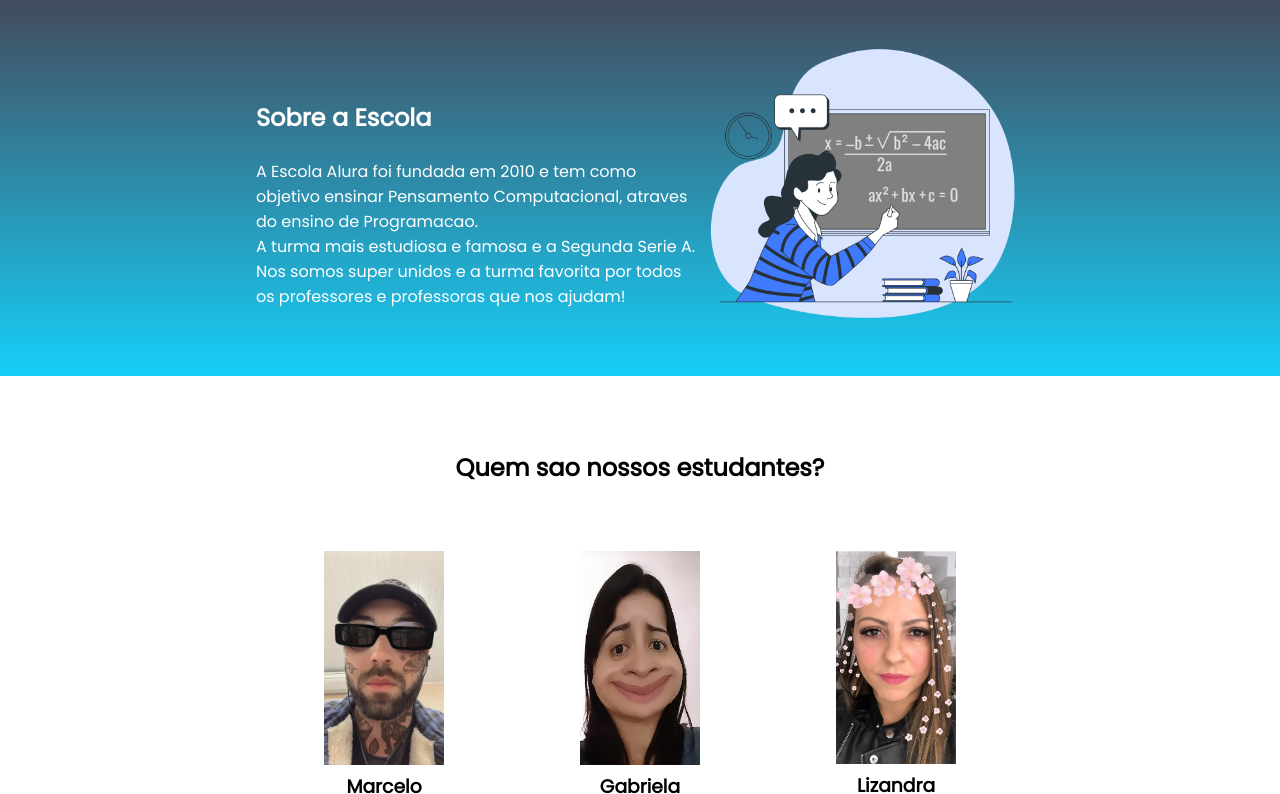
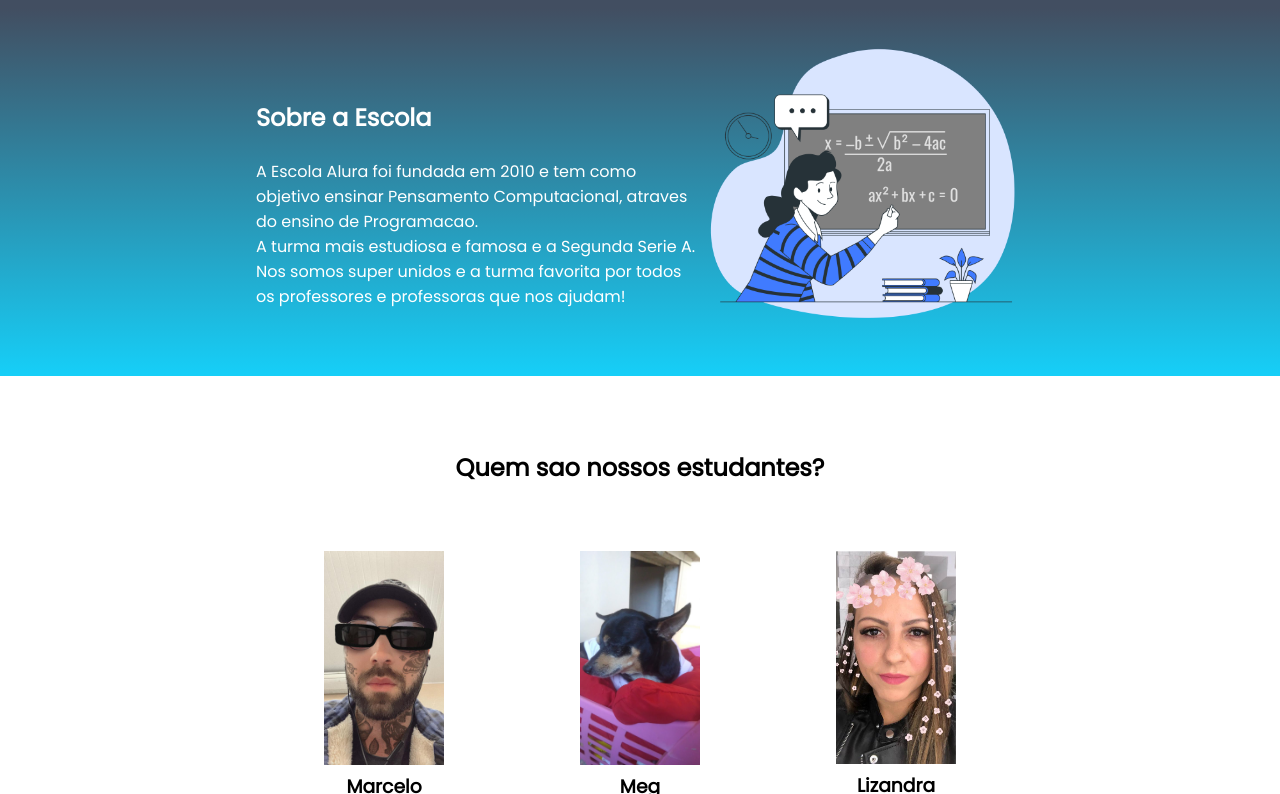
Before and after one commit to Scolarr/Site-gabriel, a plain HTML site: page index.html in a window 1280 px wide. Shown: the part 69-863 px from the top of the page. Drawn offline with Linux system fonts and the light colour scheme; files whose address does not match are found by name.

Commit message:
Add files via upload

```diff
--- a/index.html
+++ b/index.html
@@ -21,7 +21,7 @@
     <section class="escola">
         <div class="escola-div-conteudo">
             <h2 class="escola-titulo">Sobre a Escola</h2>
-            <p class="escola-texto-um">A Escola Alura foi fundada em 2010 e tem como objetivo ensinar Pensamento Computacional, atraves do ensino de  Programacao.</p>
+            <p class="escola-texto-um">A Escola Alura foi fundada em 2010 e tem como objetivo ensinar Pensamento Computacional, atraves do ensino de Programacao.</p>
             <p class="escola-texto-dois">A turma mais estudiosa e famosa e a Segunda Serie A. Nos somos super unidos e a turma favorita por todos os professores e professoras que nos ajudam!</p>
         </div>
         <img class="escola-imagem" src="Formula-bro.png" alt="imagem que representa uma professora em sala de aula">
@@ -38,8 +38,8 @@
             <a href="https://instagram.com/marcelopaludetto"><img class="estudante-icone" src="instagram.png" alt="icone instagram"></a>
         </div>
         <div class="estudante-div">
-            <img class="estudante-imagem" src="Gabi.jpg" alt="foto da gabi">
-            <h3 class="estudante-nome">Gabriela</h3>
+            <img class="estudante-imagem" src="Meg.jpg" alt="foto da gabi">
+            <h3 class="estudante-nome">Meg</h3>
             <a href="https://github.com/GabrielaM-L"><img class="estudante-icone" src="github.png" alt="icone github"></a>
             <a href="https://www.linkedin.com/in/gabriela-marcomini-de-lima/"><img class="estudante-icone" src="linkedin.png" alt="icone linkedin"></a>
             <a href="https://www.instagram.com/gabriela_marcomini/"><img class="estudante-icone" src="instagram.png" alt="icone instagram"></a>
```
Also changed, not shown: Meg.jpg (added).
